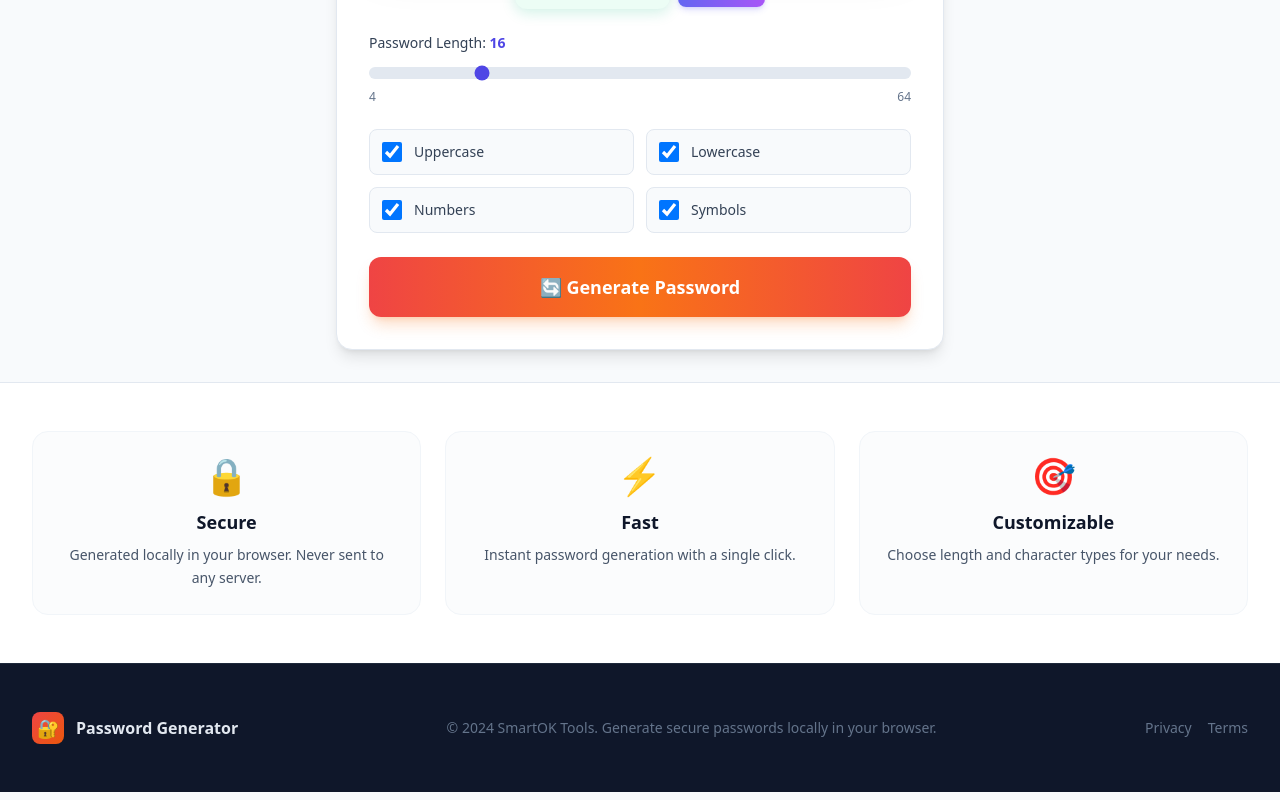
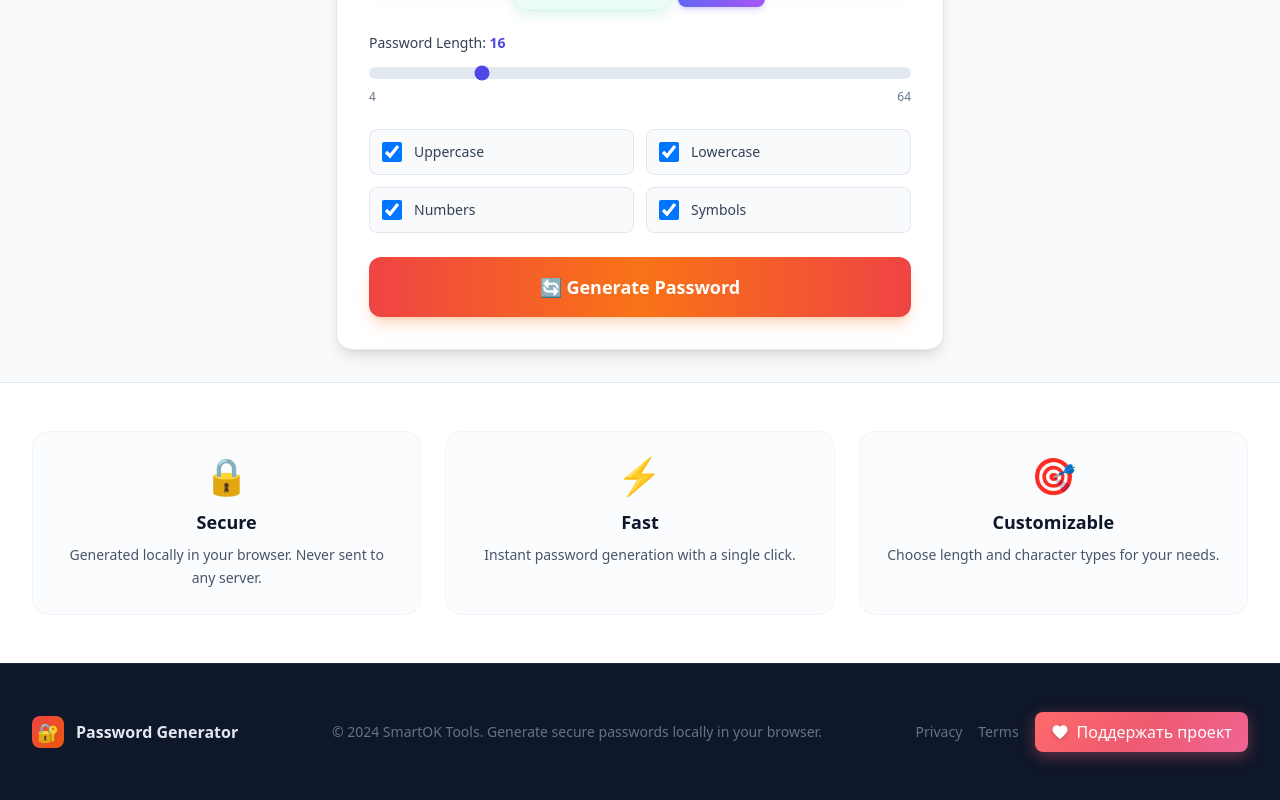
Before and after one commit to opclaw/password-generator, a Next.js app: page / in a window 1280 px wide. Shown: the part 644-1444 px from the top of the page. Built offline with nearby package versions, Linux system fonts and the light colour scheme.

Commit message:
Add DonationAlerts support button

```diff
--- /dev/null
+++ b/app/components/DonationButton.tsx
@@ -0,0 +1,43 @@
+'use client'
+
+interface DonationButtonProps {
+  username?: string
+  className?: string
+}
+
+export default function DonationButton({ username = 'smartok', className = '' }: DonationButtonProps) {
+  const donationUrl = `https://donationalerts.com/r/${username}`
+
+  return (
+    <a
+      href={donationUrl}
+      target="_blank"
+      rel="noopener noreferrer"
+      className={`inline-flex items-center gap-2 px-4 py-2 rounded-lg font-medium transition-all duration-300 ${className}`}
+      style={{
+        background: 'linear-gradient(135deg, #ff6b6b 0%, #ee5a6f 50%, #f06595 100%)',
+        color: 'white',
+        boxShadow: '0 4px 15px rgba(238, 90, 111, 0.4)',
+      }}
+      onMouseEnter={(e) => {
+        e.currentTarget.style.transform = 'translateY(-2px)'
+        e.currentTarget.style.boxShadow = '0 6px 20px rgba(238, 90, 111, 0.5)'
+      }}
+      onMouseLeave={(e) => {
+        e.currentTarget.style.transform = 'translateY(0)'
+        e.currentTarget.style.boxShadow = '0 4px 15px rgba(238, 90, 111, 0.4)'
+      }}
+    >
+      <svg
+        width="18"
+        height="18"
+        viewBox="0 0 24 24"
+        fill="currentColor"
+        style={{ filter: 'drop-shadow(0 1px 2px rgba(0,0,0,0.2))' }}
+      >
+        <path d="M12 21.35l-1.45-1.32C5.4 15.36 2 12.28 2 8.5 2 5.42 4.42 3 7.5 3c1.74 0 3.41.81 4.5 2.09C13.09 3.81 14.76 3 16.5 3 19.58 3 22 5.42 22 8.5c0 3.78-3.4 6.86-8.55 11.54L12 21.35z"/>
+      </svg>
+      <span>Поддержать проект</span>
+    </a>
+  )
+}
--- a/app/page.tsx
+++ b/app/page.tsx
@@ -1,6 +1,7 @@
 'use client'
 
 import { useState, useCallback, useEffect } from 'react'
+import DonationButton from './components/DonationButton'
 
 export default function Home() {
   const [length, setLength] = useState(16)
@@ -186,9 +187,12 @@
               <span className="text-slate-200 font-semibold">Password Generator</span>
             </div>
             <p className="text-sm text-slate-500">© 2024 SmartOK Tools. Generate secure passwords locally in your browser.</p>
-            <div className="flex gap-4 text-sm">
-              <a href="#" className="text-slate-500 hover:text-slate-300 transition-colors duration-200">Privacy</a>
-              <a href="#" className="text-slate-500 hover:text-slate-300 transition-colors duration-200">Terms</a>
+            <div className="flex items-center gap-4">
+              <div className="flex gap-4 text-sm">
+                <a href="#" className="text-slate-500 hover:text-slate-300 transition-colors duration-200">Privacy</a>
+                <a href="#" className="text-slate-500 hover:text-slate-300 transition-colors duration-200">Terms</a>
+              </div>
+              <DonationButton username="smartok" />
             </div>
           </div>
         </div>
```
